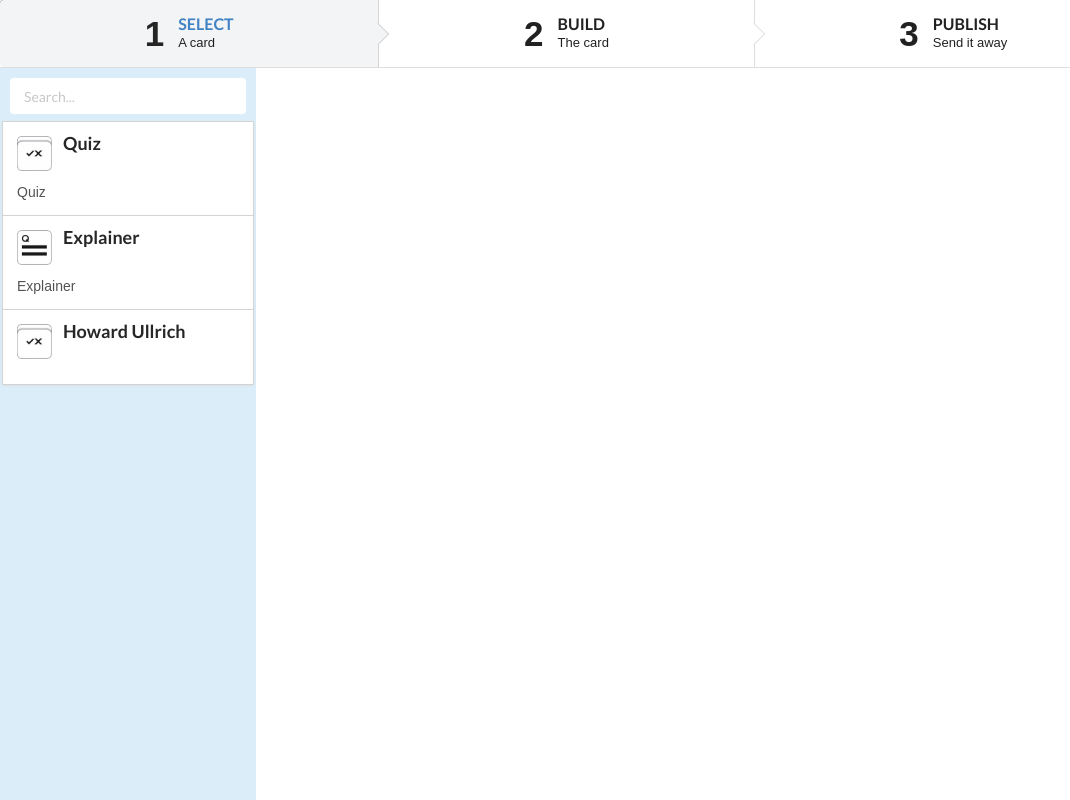
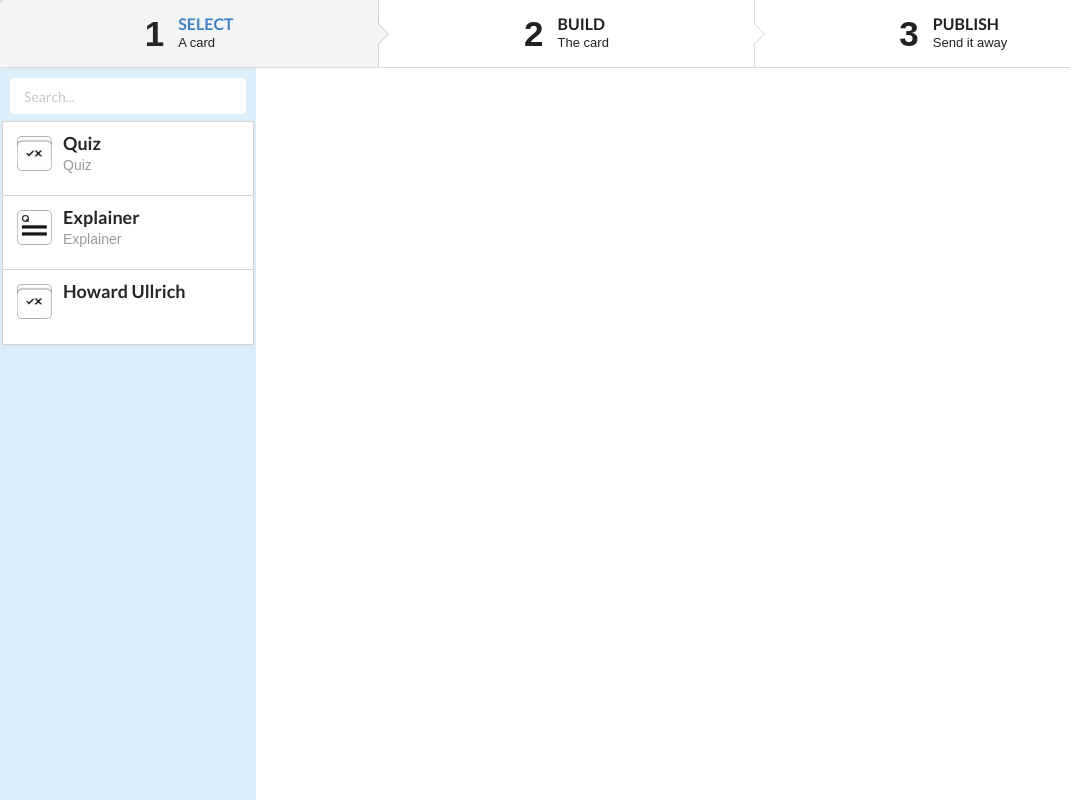
Before and after one commit to heyProto/toCardForm, a React (Create React App) app: page / in a window 1280 px wide. Shown: the whole page, without its empty margins (0-1070 px from the left). Built offline with nearby package versions, Linux system fonts and the light colour scheme.

Commit message:
desc bug fix

```diff
--- a/src/components/SelectCard.js
+++ b/src/components/SelectCard.js
@@ -13,7 +13,7 @@ class SelectCard extends Component {
           <div className="header">
             {this.props.card.name}
           </div>
-          <div className="description">
+          <div className="meta">
             {this.props.card.elevator_pitch}
           </div>
         </div>
```
